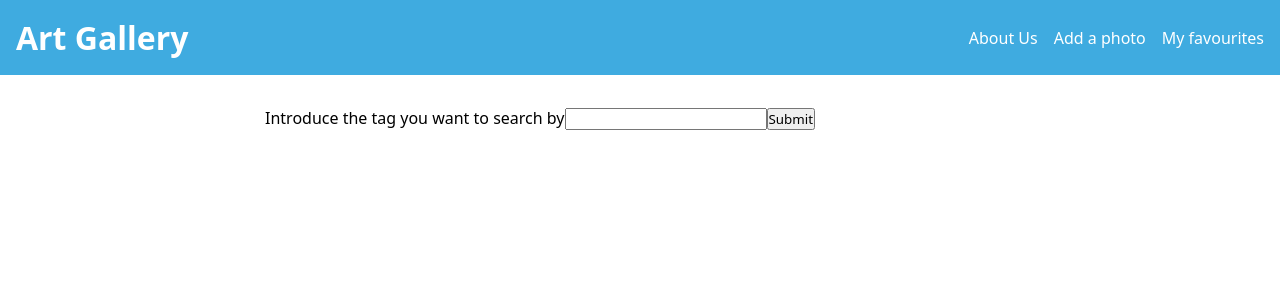
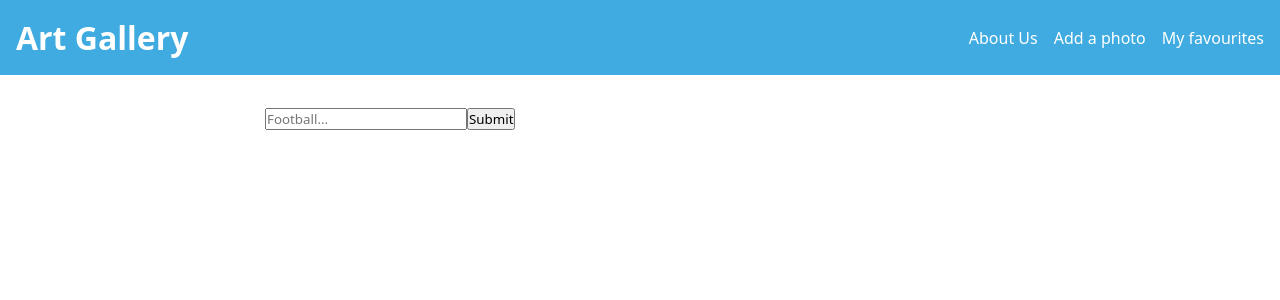
Before and after one commit to LucasGitHubx/art-gallery, a React (Vite) app: page / in a window 1280 px wide. Shown: the top 300 px of the page. Built offline with nearby package versions, Linux system fonts and the light colour scheme.

Commit message:
Adding form on main-page

```diff
--- a/src/pages/MainPage.jsx
+++ b/src/pages/MainPage.jsx
@@ -4,9 +4,10 @@ export default function MainPage() {
   return (
     <div className="main-page page">
       <form>
-        <label>Introduce the tag you want to search by</label>
-        <input type="text" />
-        <button>Submit</button>
+        <div>
+          <input type="text" placeholder="Football..." />
+          <button>Submit</button>
+        </div>
       </form>
     </div>
   );
```
